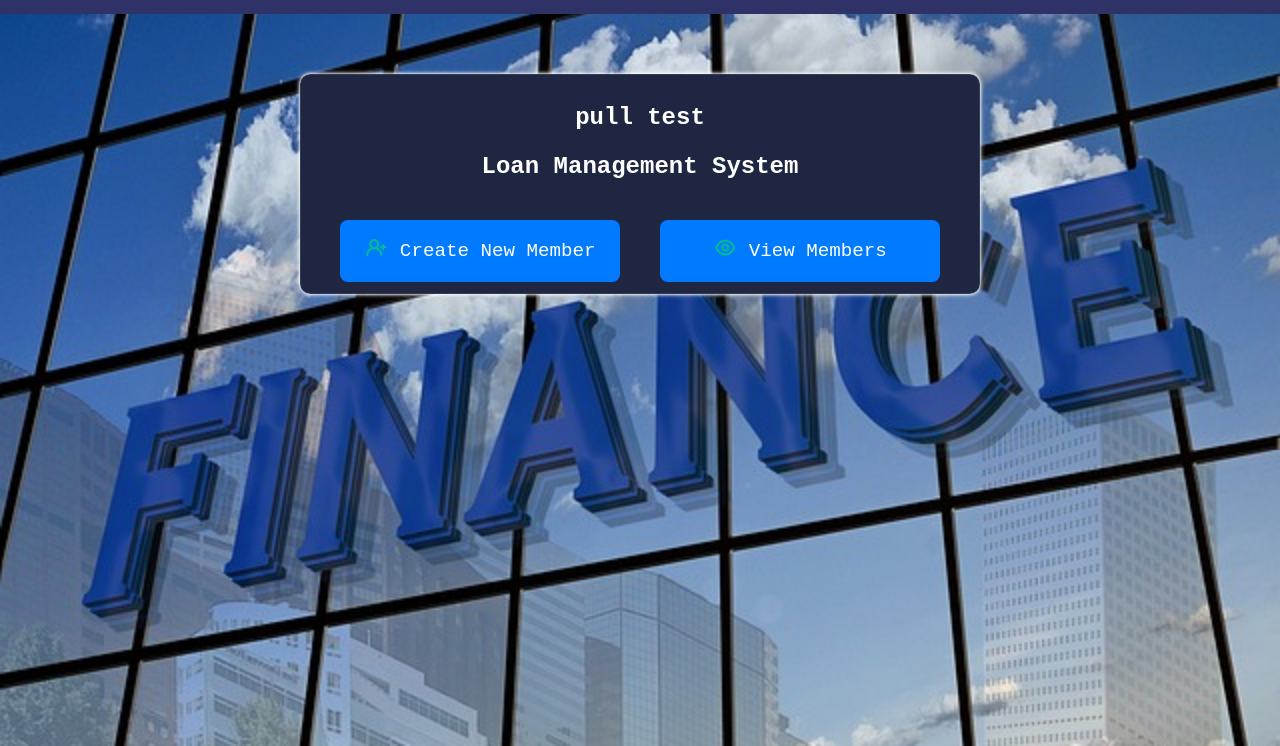
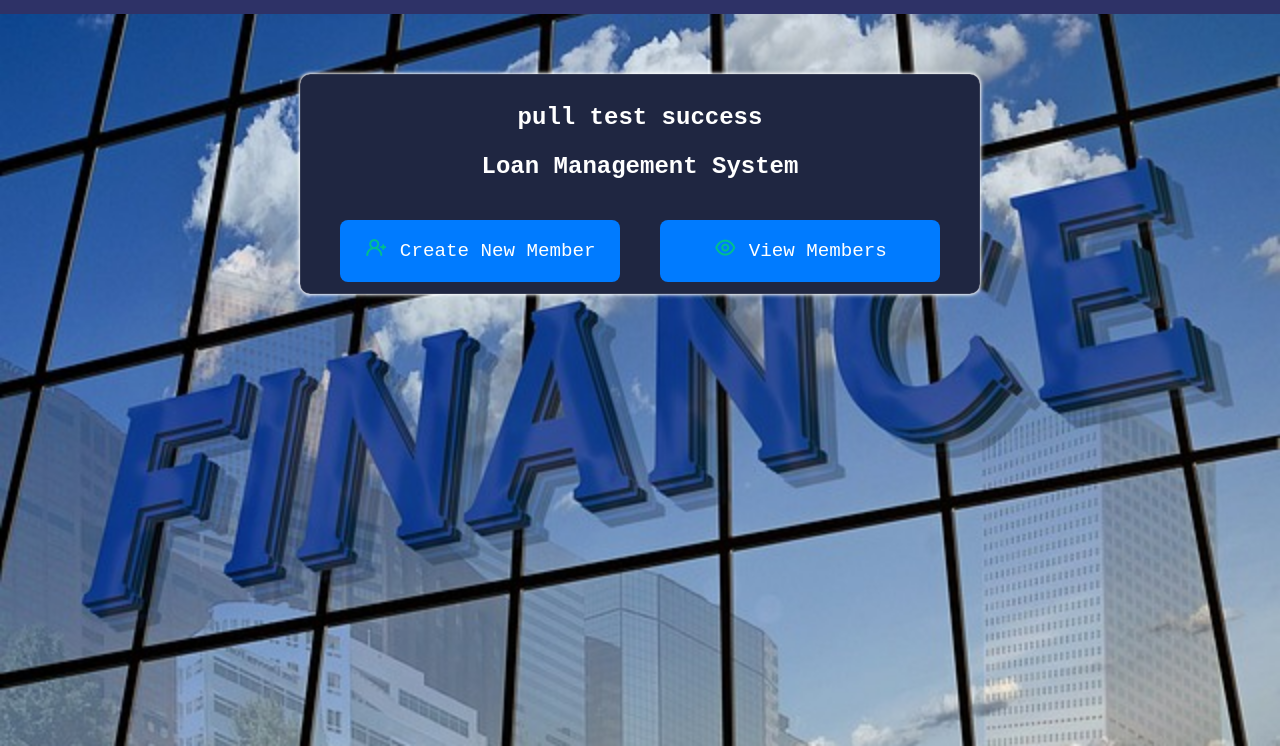
Before and after one commit to Willkins3951/Ketech_Loan_website, a plain HTML site: page frontend/home.html in a window 1280 px wide. Shown: the part 54-800 px from the top of the page. Drawn offline with nearby package versions, Linux system fonts and the light colour scheme; a web font is replaced by a local one.

Commit message:
home test

```diff
--- a/frontend/home.html
+++ b/frontend/home.html
@@ -32,7 +32,7 @@
 
 
 <div class="container container_home">
-    <h2> pull test</h2>
+    <h2> pull test success</h2>
     <h2>Loan Management System</h2>
     <div class="div-options">
         <div class="option">
```
